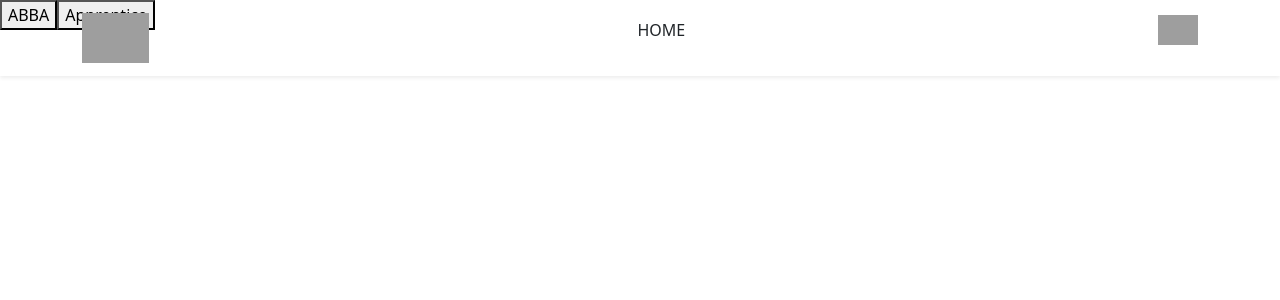
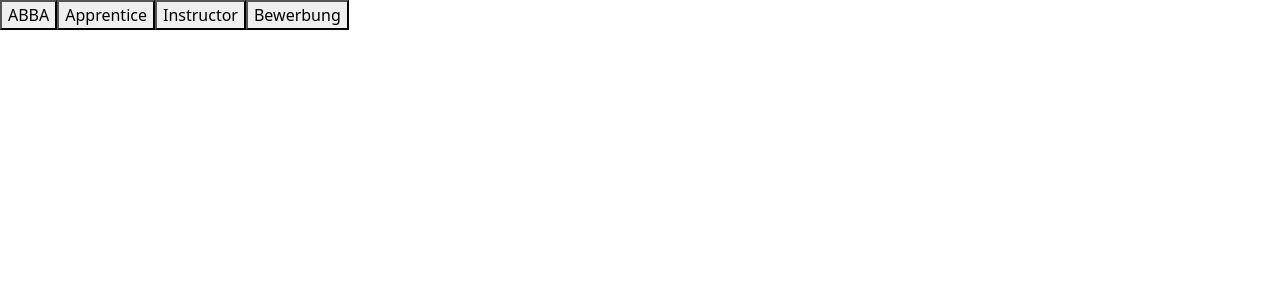
Before and after one commit to kngkiro/ng-training, an Angular app: page / in a window 1280 px wide. Shown: the top 300 px of the page. Built offline with nearby package versions, Linux system fonts and the light colour scheme; grey boxes are pictures that could not be loaded.

Commit message:
1 file modified

```diff
--- a/src/app/app.component.html
+++ b/src/app/app.component.html
@@ -14,12 +14,8 @@
   }
 </style>
 
-<button routerLink="/abba" routerLinkActive="active" ariaCurrentWhenActive="page">ABBA</button>
-<button routerLink="/apprentice" routerLinkActive="active" ariaCurrentWhenActive="page">Apprentice</button>
-<!-- <button routerLink="/instructor" routerLinkActive="active" ariaCurrentWhenActive="page">Instructor</button> -->
 
-
-<!-- Navbar -->
+<!-- Navbar
 <nav class="navbar navbar-light fixed-top shadow-sm">
   <div class="container">
       <a class="navbar-brand hover-zoom mr-0" href="#">
@@ -34,6 +30,7 @@
     </p>
   </div>
 </nav>
+-->
 
 <a
   routerLink="/forms"
@@ -41,4 +38,9 @@
   ariaCurrentWhenActive="page"
 ></a>
 
+<button routerLink="/abba" routerLinkActive="active" ariaCurrentWhenActive="page">ABBA</button>
+<button routerLink="/apprentice" routerLinkActive="active" ariaCurrentWhenActive="page">Apprentice</button>
+<button routerLink="/instructor" routerLinkActive="active" ariaCurrentWhenActive="page">Instructor</button>
+<button routerLink="/apprentice/application" routerLinkActive="active" ariaCurrentWhenActive="page">Bewerbung</button>
+
 <router-outlet></router-outlet>
```
